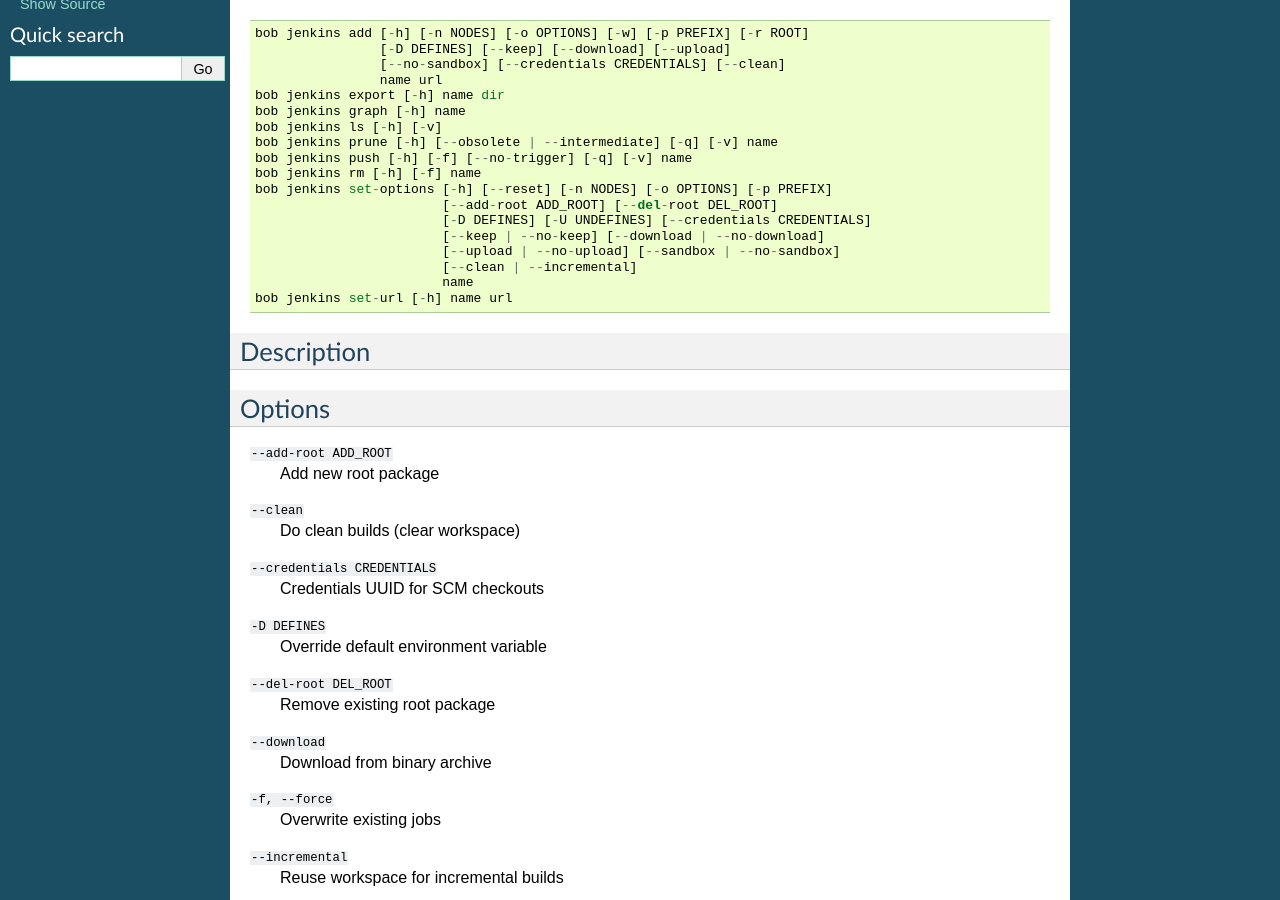
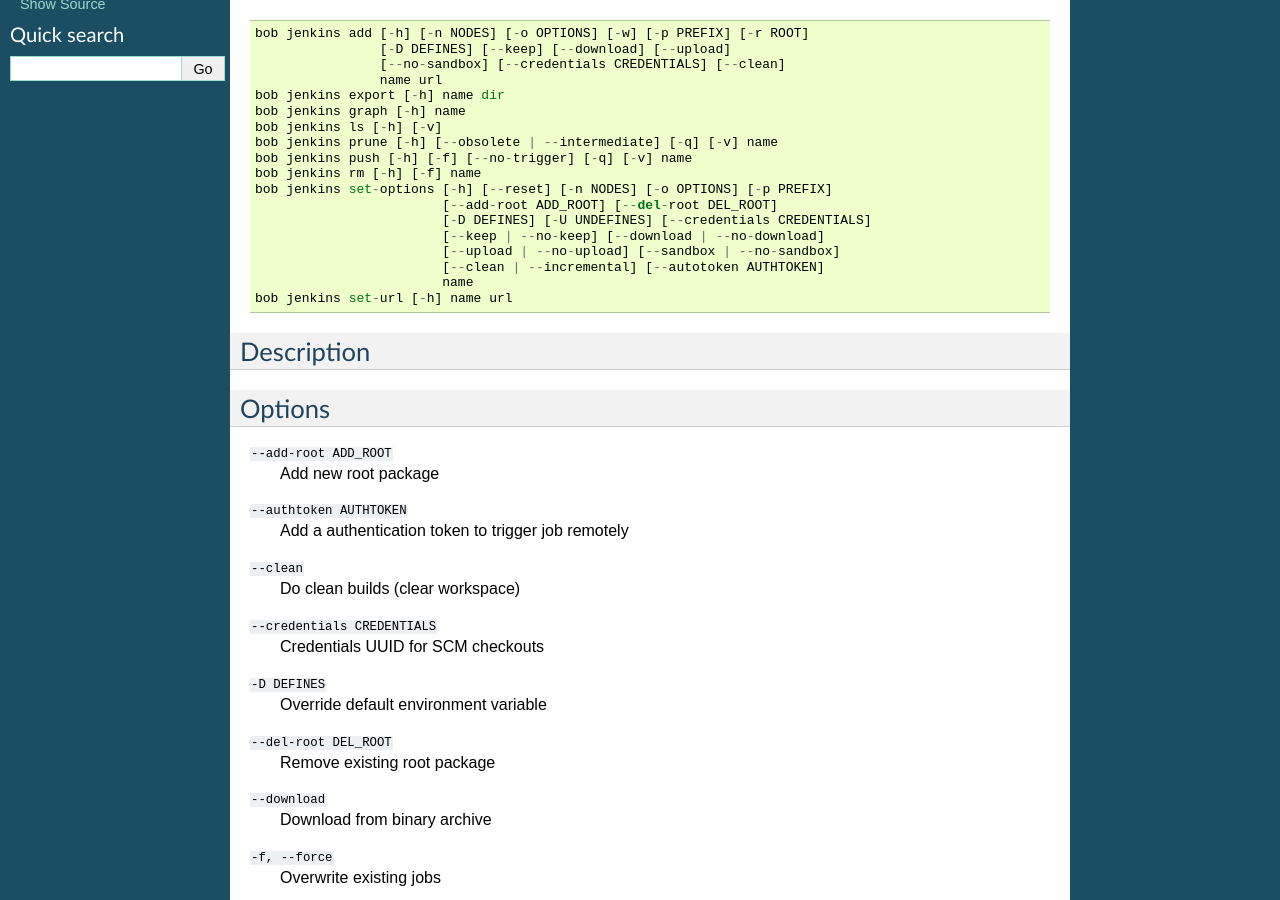
Before and after one commit to BobBuildTool/bob, a Sphinx documentation site: the page built from doc/manpages/bob-jenkins.rst, in a window 1280 px wide and 900 px high, scrolled down 340 px. Built offline with Sphinx 7.4.7, drawn with Linux system fonts in a browser that asks for light colours; formulas are drawn with MathJax 3; the version number could not be read and is left out.

Commit message:
doc: add --authtoken to jenkins manpage

```diff
--- a/doc/manpages/bob-jenkins.rst
+++ b/doc/manpages/bob-jenkins.rst
@@ -36,7 +36,7 @@
                             [-D DEFINES] [-U UNDEFINES] [--credentials CREDENTIALS]
                             [--keep | --no-keep] [--download | --no-download]
                             [--upload | --no-upload] [--sandbox | --no-sandbox]
-                            [--clean | --incremental]
+                            [--clean | --incremental] [--autotoken AUTHTOKEN]
                             name
     bob jenkins set-url [-h] name url
 
@@ -49,6 +49,9 @@
 
 ``--add-root ADD_ROOT``
     Add new root package
+
+``--authtoken AUTHTOKEN``
+    Add a authentication token to trigger job remotely
 
 ``--clean``
     Do clean builds (clear workspace)
```
